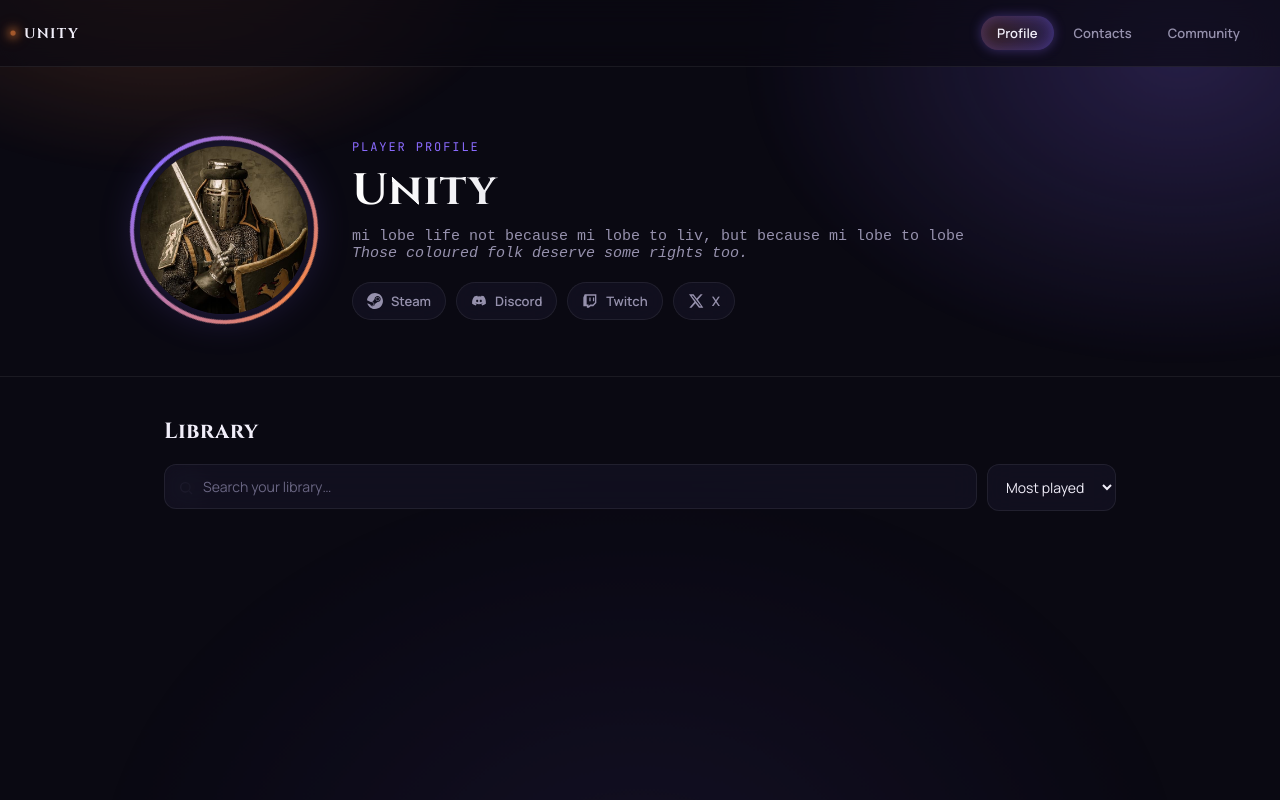
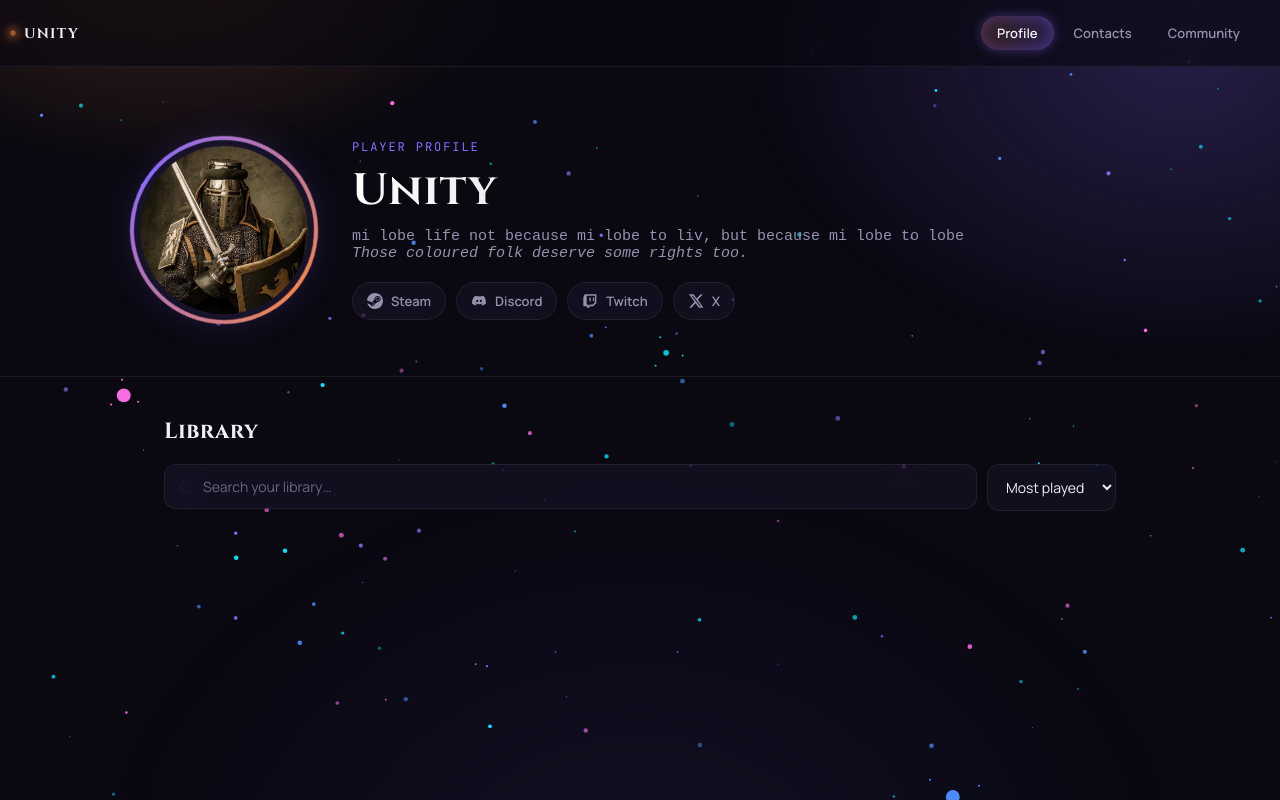
Before and after one commit to Unity59397/GamingPortfolio, a plain HTML site: page index.html in a window 1280 px wide. Drawn offline with Linux system fonts and the light colour scheme; no server answers.

Commit message:
Fancy particles

```diff
--- a/index.html
+++ b/index.html
@@ -10,6 +10,9 @@
 <link rel="stylesheet" href="style.css">
 </head>
 <body>
+<canvas id="particleCanvas"></canvas>
+
+<script src="particles.js"></script>
 
 <div class="bg-glow" aria-hidden="true"></div>
 
--- /dev/null
+++ b/particles.js
@@ -0,0 +1,202 @@
+const canvas = document.getElementById("particleCanvas");
+const ctx = canvas.getContext("2d");
+
+let particles = [];
+let mouse = { x: null, y: null };
+
+function resize() {
+    canvas.width = window.innerWidth;
+    canvas.height = window.innerHeight;
+}
+
+window.addEventListener("resize", () => {
+    resize();
+    createParticles();
+});
+
+resize();
+
+class Particle {
+    constructor() {
+        this.x = Math.random() * canvas.width;
+        this.y = Math.random() * canvas.height;
+
+        this.baseSize = Math.random() * 2 + 0.5;
+        this.size = this.baseSize;
+
+        this.speedX = (Math.random() - 0.5) * 0.3;
+        this.speedY = (Math.random() - 0.5) * 0.3;
+
+        this.alpha = Math.random() * 0.6 + 0.4;
+
+        this.colors = [
+            "#9c6fff",
+            "#4b8fff",
+            "#ff6fe9",
+            "#00eaff"
+        ];
+
+        this.color = this.colors[Math.floor(Math.random() * this.colors.length)];
+
+        this.node = Math.random() > 0.97;
+
+        if (this.node) {
+            this.size = Math.random() * 4 + 3;
+            this.baseSize = this.size;
+            this.orbitRadius = Math.random() * 25 + 15;
+            this.orbitAngle = Math.random() * Math.PI * 2;
+            this.orbitSpeed = Math.random() * 0.01 + 0.005;
+            this.connections = [];
+            this.pulse = 1;
+        }
+    }
+
+    draw() {
+        ctx.globalAlpha = this.alpha;
+
+        ctx.beginPath();
+        ctx.arc(this.x, this.y, this.size, 0, Math.PI * 2);
+        ctx.fillStyle = this.color;
+        ctx.fill();
+
+        if (this.node) {
+            this.drawOrbiters();
+            this.drawConnections();
+        }
+
+        ctx.globalAlpha = 1;
+    }
+
+    drawOrbiters() {
+        const orbiters = 3;
+
+        for (let i = 0; i < orbiters; i++) {
+            const angle = this.orbitAngle + (Math.PI * 2 / orbiters) * i;
+
+            const ox = this.x + Math.cos(angle) * this.orbitRadius;
+            const oy = this.y + Math.sin(angle) * this.orbitRadius;
+
+            ctx.beginPath();
+            ctx.arc(ox, oy, 1, 0, Math.PI * 2);
+            ctx.fillStyle = this.color;
+            ctx.fill();
+        }
+    }
+
+    drawConnections() {
+        this.connections.forEach(other => {
+            const dx = this.x - other.x;
+            const dy = this.y - other.y;
+            const dist = Math.sqrt(dx * dx + dy * dy);
+
+            if (dist < 200) {
+                ctx.globalAlpha = (1 - dist / 200) * 0.2;
+
+                ctx.beginPath();
+                ctx.moveTo(this.x, this.y);
+                ctx.lineTo(other.x, other.y);
+                ctx.strokeStyle = this.color;
+                ctx.lineWidth = 0.5;
+                ctx.stroke();
+
+                ctx.globalAlpha = this.alpha;
+            }
+        });
+    }
+
+    update() {
+
+        this.x += this.speedX;
+        this.y += this.speedY;
+
+        if (this.x < 0) this.x = canvas.width;
+        if (this.x > canvas.width) this.x = 0;
+        if (this.y < 0) this.y = canvas.height;
+        if (this.y > canvas.height) this.y = 0;
+
+        if (this.node) {
+            this.orbitAngle += this.orbitSpeed;
+
+            this.size += this.pulse * 0.03;
+
+            if (this.size > this.baseSize * 1.5 || this.size < this.baseSize * 0.8) {
+                this.pulse *= -1;
+            }
+        }
+
+        if (mouse.x !== null) {
+
+            const dx = mouse.x - this.x;
+            const dy = mouse.y - this.y;
+            const dist = Math.sqrt(dx * dx + dy * dy);
+
+            if (dist < 120) {
+                const force = (120 - dist) / 1500;
+
+                this.speedX += dx > 0 ? force : -force;
+                this.speedY += dy > 0 ? force : -force;
+            }
+        }
+
+        this.speedX *= 0.99;
+        this.speedY *= 0.99;
+    }
+}
+
+function createParticles() {
+
+    particles = [];
+
+    const count = Math.min(
+        150,
+        Math.floor((canvas.width * canvas.height) / 8000)
+    );
+
+    for (let i = 0; i < count; i++) {
+        particles.push(new Particle());
+    }
+
+    const nodes = particles.filter(p => p.node);
+
+    nodes.forEach(node => {
+
+        const others = nodes.filter(n => n !== node);
+
+        const total = Math.floor(Math.random() * 3) + 1;
+
+        for (let i = 0; i < total && others.length; i++) {
+
+            const index = Math.floor(Math.random() * others.length);
+
+            node.connections.push(others[index]);
+
+            others.splice(index, 1);
+        }
+    });
+}
+
+createParticles();
+
+window.addEventListener("mousemove", e => {
+    mouse.x = e.clientX;
+    mouse.y = e.clientY;
+});
+
+window.addEventListener("mouseleave", () => {
+    mouse.x = null;
+    mouse.y = null;
+});
+
+function animate() {
+
+    ctx.clearRect(0, 0, canvas.width, canvas.height);
+
+    particles.forEach(p => {
+        p.update();
+        p.draw();
+    });
+
+    requestAnimationFrame(animate);
+}
+
+animate();
--- a/style.css
+++ b/style.css
@@ -824,3 +824,11 @@ select { cursor: pointer; }
     .portrait, .portrait-img { width: 128px; height: 128px; }
     .name { font-size: 26px; }
 }
+#particleCanvas {
+    position: fixed;
+    inset: 0;
+    width: 100%;
+    height: 100%;
+    z-index: -1;
+    pointer-events: none;
+}
```
Also changed, not shown: community.html (+2 -0 lines), contacts.html (+2 -0 lines).
